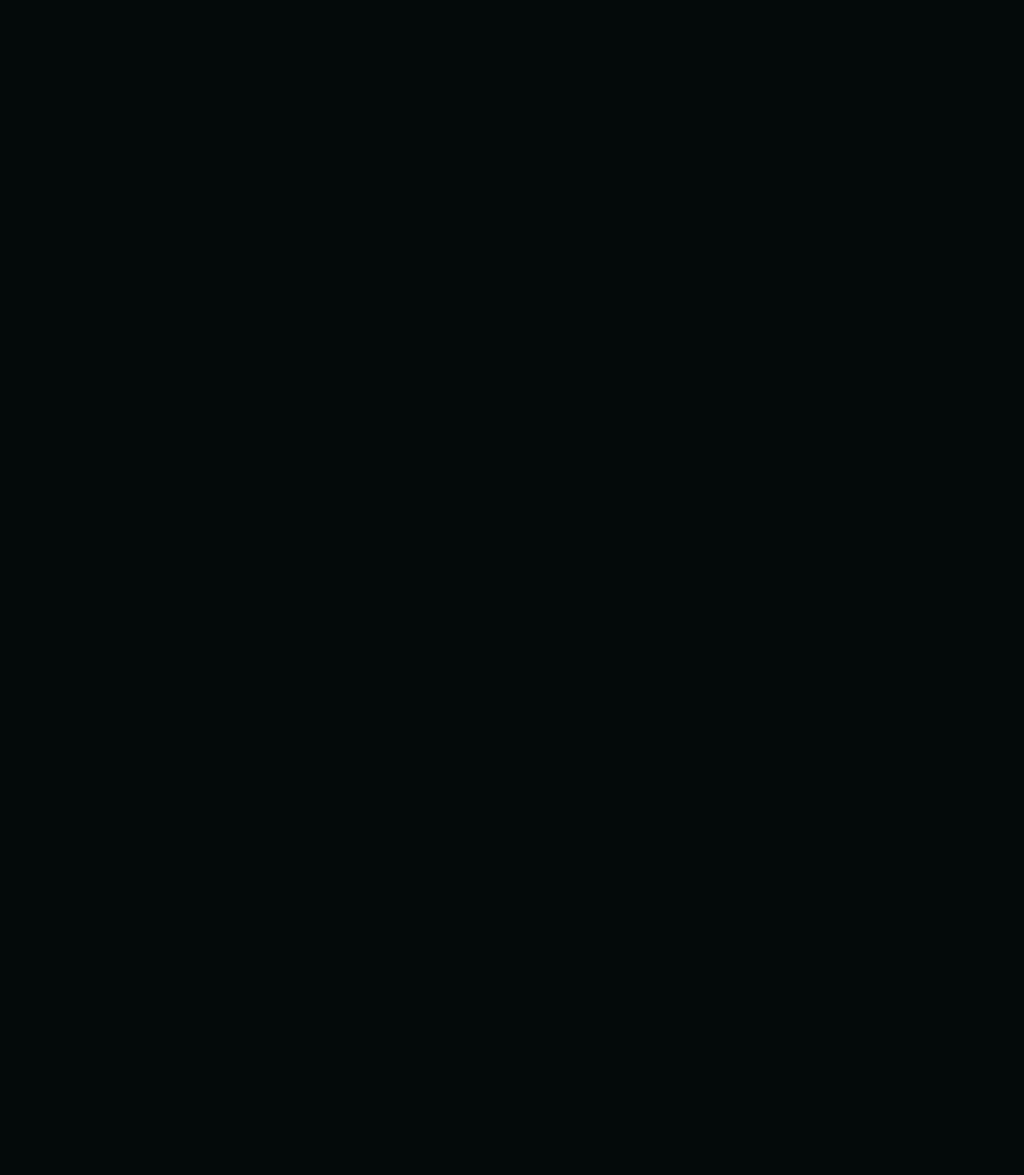
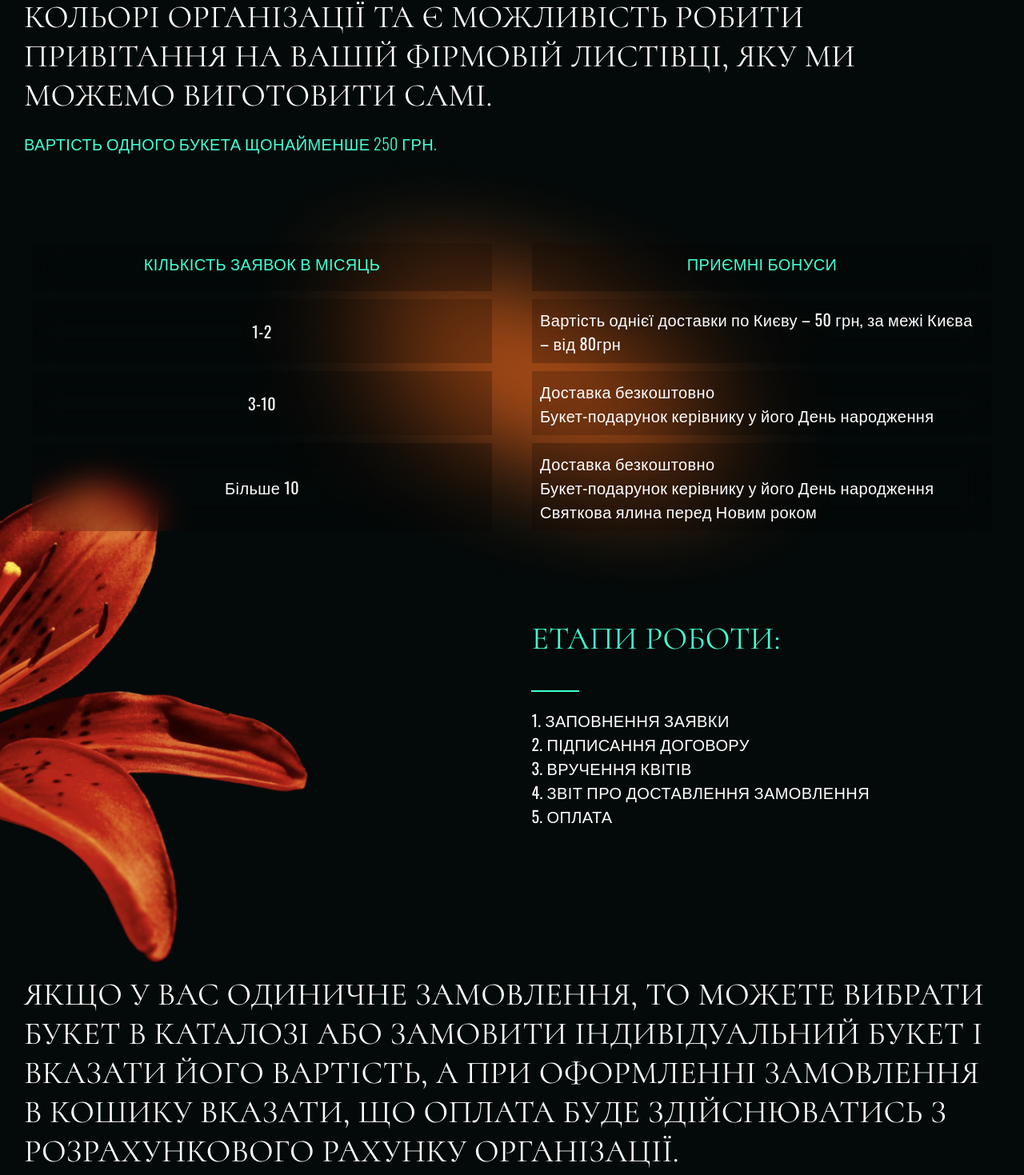
Before and after one commit to anastasiia-hrekova/lover-flower, a React (Create React App) app in the folder frontend/: page /corporation in a window 1280 px wide. Shown: the part 1328-2797 px from the top of the page at 80% size. Built offline with nearby package versions, Linux system fonts and the light colour scheme.

Commit message:
update corporation page

```diff
--- a/frontend/src/pages/CorpClients.jsx
+++ b/frontend/src/pages/CorpClients.jsx
@@ -60,10 +60,11 @@
   letter-spacing: 0.02rem;
   font-family: 'Cormorant', serif;
   text-transform: uppercase;
-  margin-left: 15rem;
+  margin-left: 10rem;
+  margin-bottom: 10rem;
 `;
 
-const TitleAddSpan = styled.h2`
+const TitleAddSpan = styled.span`
   font-size: 4rem;
   font-weight: 400;
   line-height: 4.9rem;
@@ -71,7 +72,6 @@
   font-family: 'Cormorant', serif;
   text-transform: uppercase;
   margin-left: 18rem;
-  margin-bottom: 10rem;
 `;
 
 const AddText = styled.p`
@@ -104,6 +104,131 @@
   color: ${({ theme }) => theme.colors.mainColor};
 `;
 
+const Bouquets = styled.h3`
+  max-width: 110rem;
+  font-size: 4rem;
+  font-weight: 400;
+  line-height: 4.9rem;
+  letter-spacing: 0.02rem;
+  font-family: 'Cormorant', serif;
+  text-transform: uppercase;
+  margin-top: 10rem;
+  margin-bottom: 2rem;
+`;
+
+const ListBlock = styled.div`
+  position: relative;
+  display: grid;
+  grid-template-columns: repeat(2, 1fr);
+  gap: 3rem;
+  font-size: 2rem;
+  font-weight: 400;
+  line-height: 3rem;
+  letter-spacing: 0.04rem;
+  font-family: 'Oswald', sans-serif;
+  margin-bottom: 10rem;
+
+  &::before {
+    position: absolute;
+    background-image: url(/images/bouquets-4.png);
+    background-repeat: no-repeat;
+    background-position: left;
+    background-size: cover;
+    content: '';
+    width: 80rem;
+    height: 75rem;
+    z-index: -2;
+    left: -15%;
+    top: 45%;
+  }
+
+  &::after {
+    position: absolute;
+    background-image: url(/images/bouquets-3.png);
+    background-repeat: no-repeat;
+    background-position: center;
+    background-size: cover;
+    content: '';
+    width: 80rem;
+    height: 55rem;
+    z-index: -2;
+    left: 20%;
+    top: -25%;
+  }
+`;
+
+const ListBlockContainer = styled.div`
+  display: grid;
+  grid-template-columns: 1fr;
+  grid-template-rows: 6rem 8rem 8rem 11rem;
+  justify-items: center;
+  gap: 1rem;
+  padding: 1rem;
+
+  p {
+    width: 100%;
+    background-color: #00000033;
+    backdrop-filter: blur(20px);
+    padding: 1rem;
+  }
+`;
+
+const ListBlockTitles = styled.p`
+  text-transform: uppercase;
+  text-align: center;
+  color: ${({ theme }) => theme.colors.mainColor};
+`;
+
+const ListBlockText = styled.p`
+  display: flex;
+  text-align: center;
+  align-items: center;
+  justify-content: center;
+`;
+
+const StagesBlock = styled.div`
+  text-align: left;
+  margin-left: 52%;
+  margin-bottom: 18.4rem;
+`;
+
+const StagesBlockTitle = styled.h2`
+  font-size: 4rem;
+  font-weight: 400;
+  line-height: 4.9rem;
+  letter-spacing: 0.02rem;
+  font-family: 'Cormorant', serif;
+  text-transform: uppercase;
+  margin-bottom: 4rem;
+  color: ${({ theme }) => theme.colors.mainColor};
+`;
+
+const StagesLine = styled.div`
+  width: 6rem;
+  border: 1px solid ${({ theme }) => theme.colors.mainColor};
+  content: '';
+  margin-bottom: 2rem;
+`;
+
+const StagesBlockText = styled.p`
+  font-size: 2rem;
+  font-weight: 400;
+  line-height: 3rem;
+  letter-spacing: 0.04rem;
+  font-family: 'Oswald', sans-serif;
+  text-transform: uppercase;
+`;
+
+const FormTitle = styled.h2`
+  font-size: 4rem;
+  font-weight: 400;
+  line-height: 4.9rem;
+  letter-spacing: 0.02rem;
+  font-family: 'Cormorant', serif;
+  text-transform: uppercase;
+  margin-bottom: 6rem;
+`;
+
 const CorpClients = () => {
   return (
     <>
@@ -112,7 +237,8 @@
           <BreadCrumbs />
           <CorporationTitle>Букети</CorporationTitle>
           <TitleAdd>
-            Вітання для <TitleAddSpan>ваших робітників</TitleAddSpan>
+            Вітання для <br />
+            <TitleAddSpan>ваших робітників</TitleAddSpan>
           </TitleAdd>
           <AddText>
             Якщо у Вас велика кількість співробітників (або не дуже) і ви
@@ -141,6 +267,56 @@
             організації вони ставилися з усією уважністю і також пропускали
             важливі дні.
           </CorporationText>
+          <Bouquets>
+            Букети можуть виготовлятись у фірмовому кольорі організації та є
+            можливість робити привітання на Вашій фірмовій листівці, яку ми
+            можемо виготовити самі.
+          </Bouquets>
+          <AddText>
+            <AddTextSpan>
+              Вартість одного букета щонайменше 250 грн.
+            </AddTextSpan>
+          </AddText>
+          <ListBlock>
+            <ListBlockContainer>
+              <ListBlockTitles>Кількість заявок в місяць</ListBlockTitles>
+              <ListBlockText>1-2</ListBlockText>
+              <ListBlockText>3-10</ListBlockText>
+              <ListBlockText>Більше 10</ListBlockText>
+            </ListBlockContainer>
+            <ListBlockContainer>
+              <ListBlockTitles>Приємні бонуси</ListBlockTitles>
+              <p>
+                Вартість однієї доставки по Києву – 50 грн, за межі Києва – від
+                80грн
+              </p>
+              <p>
+                Доставка безкоштовно <br />
+                Букет-подарунок керівнику у його День народження
+              </p>
+              <p>
+                Доставка безкоштовно <br /> Букет-подарунок керівнику у його
+                День народження <br /> Святкова ялина перед Новим роком
+              </p>
+            </ListBlockContainer>
+          </ListBlock>
+          <StagesBlock>
+            <StagesBlockTitle>Етапи роботи:</StagesBlockTitle>
+            <StagesLine></StagesLine>
+            <StagesBlockText>1. Заповнення заявки</StagesBlockText>
+            <StagesBlockText>2. Підписання договору</StagesBlockText>
+            <StagesBlockText>3. Вручення квітів</StagesBlockText>
+            <StagesBlockText>
+              4. Звіт про доставлення замовлення
+            </StagesBlockText>
+            <StagesBlockText>5. Оплата</StagesBlockText>
+          </StagesBlock>
+          <FormTitle>
+            Якщо у Вас одиничне замовлення, то можете вибрати букет в каталозі
+            або замовити індивідуальний букет і вказати його вартість, а при
+            оформленні замовлення в кошику вказати, що оплата буде здійснюватись
+            з розрахункового рахунку організації.
+          </FormTitle>
         </Container>
       </Corporation>
       <Footer />
```
